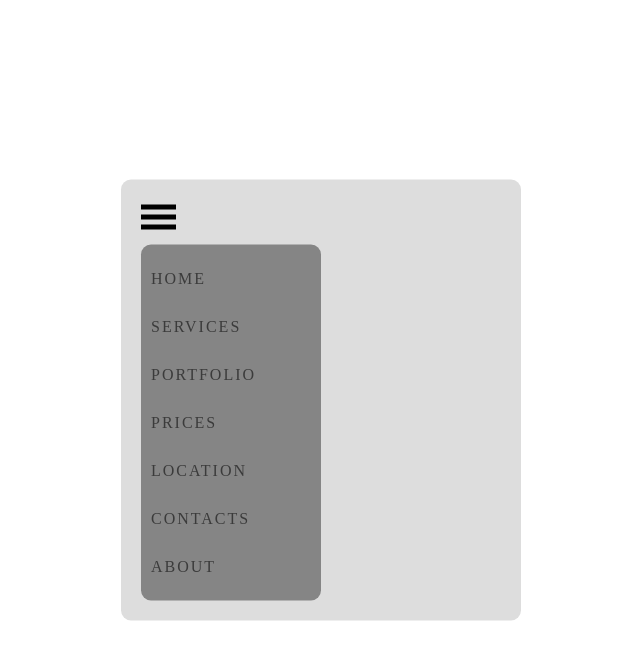
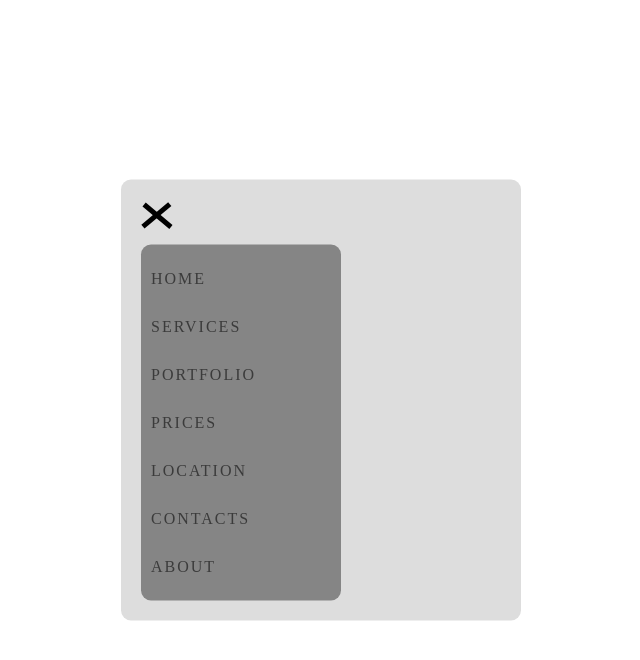
Before and after one commit to vadimmozeiko/11-menu, a website: page index.html in a window 1280 px wide. Both pictures are taken after a click on the element 640 px from the left and 217 px from the top of the page. Shown: the whole page, without its empty margins (319-959 px from the left). Drawn offline with Linux system fonts and the light colour scheme.

Commit message:
eventlistener and transition

```diff
--- a/css/main.css
+++ b/css/main.css
@@ -24,11 +24,12 @@ body {
     background-color: #000;
     margin: 5px 0;
     cursor: pointer;
+    transition: .4s;
 
   }
 
   .change .bar1 {
-    transform: rotate(-45deg) translate(-9px, 6px) ;
+    transform: rotate(-40deg) translate(-7px, 5px) ;
   }
 
   .change .bar2 {
@@ -36,7 +37,7 @@ body {
   }
 
   .change .bar3 {
-    transform: rotate(45deg) translate(-8px, -8px) ;
+    transform: rotate(40deg) translate(-8px, -8px) ;
   }
 
 
@@ -44,13 +45,25 @@ body {
     padding: 20px;
 }
 
-.navigation > ul {
+.menu > ul {
     list-style: none;
     background-color: #858585;
-    width: 50%;
     padding: 10px;
     border-radius: 10px;
     margin-top: 15px;
+    transition: .5s;
+}
+
+.menu {
+    opacity: 0;
+    width: 0px;
+    transition: .5s;
+}
+
+.menu.visible{
+  opacity: 1;
+  width: 200px;
+
 }
 
 .link {
--- a/index.html
+++ b/index.html
@@ -10,11 +10,12 @@
 <body>
     <div class="container">
         <nav class="navigation">
-            <div class="hambuger">
+            <div class="hamburger">
                 <div class="bar1"></div>
                 <div class="bar2"></div>
                 <div class="bar3"></div>
             </div>
+            <div class="menu">
                 <ul>
                     <li><a class="link" href="#">Home</a></li>
                     <li><a class="link" href="#">Services</a></li>
@@ -24,6 +25,7 @@
                     <li><a class="link" href="#">Contacts</a></li>
                     <li><a class="link" href="#">About</a></li>
                 </ul>
+            </div>
         </nav>
     </div>
     <script src="./js/menu.js"></script>
--- a/js/menu.js
+++ b/js/menu.js
@@ -0,0 +1,8 @@
+const hambuger = document.querySelector('.hamburger')
+const menuList = document.querySelector('.menu')
+
+hambuger.addEventListener('click', () =>{
+    hambuger.classList.toggle('change')
+    menuList.classList.toggle('visible')
+
+})
```
Lines whose indentation alone changed are shown as unchanged.
